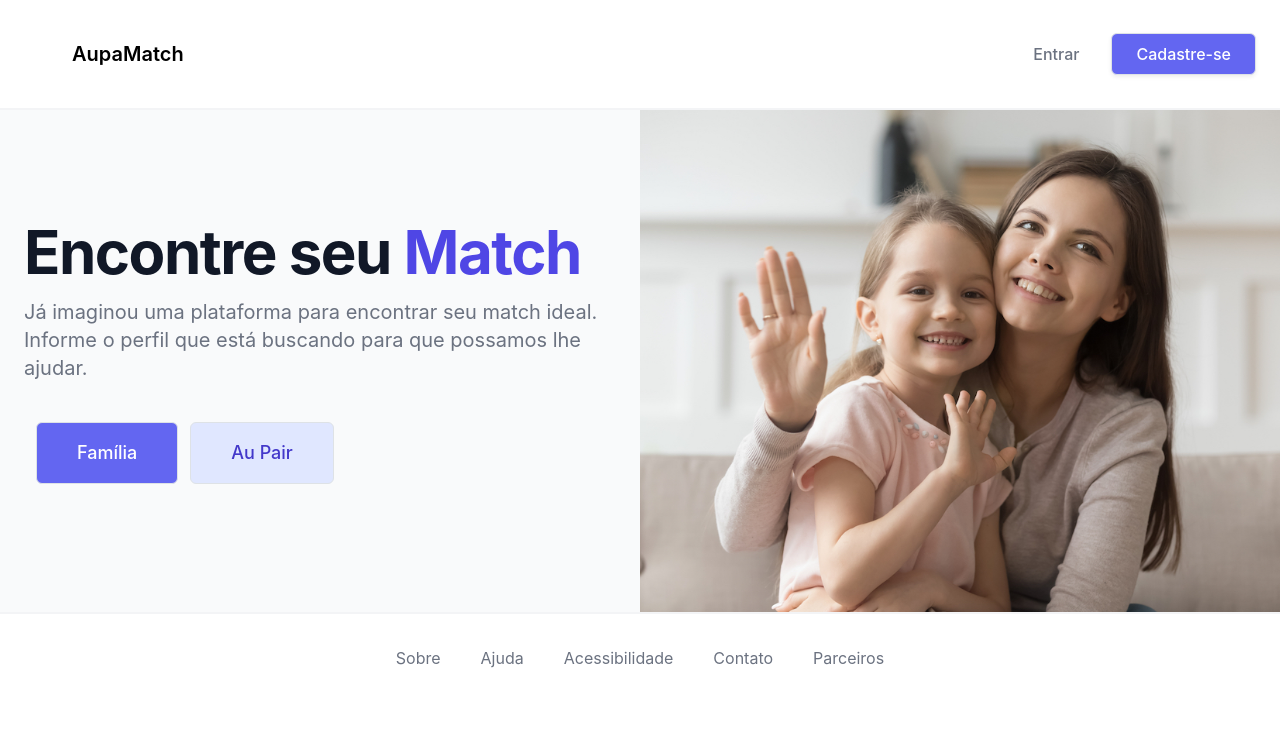
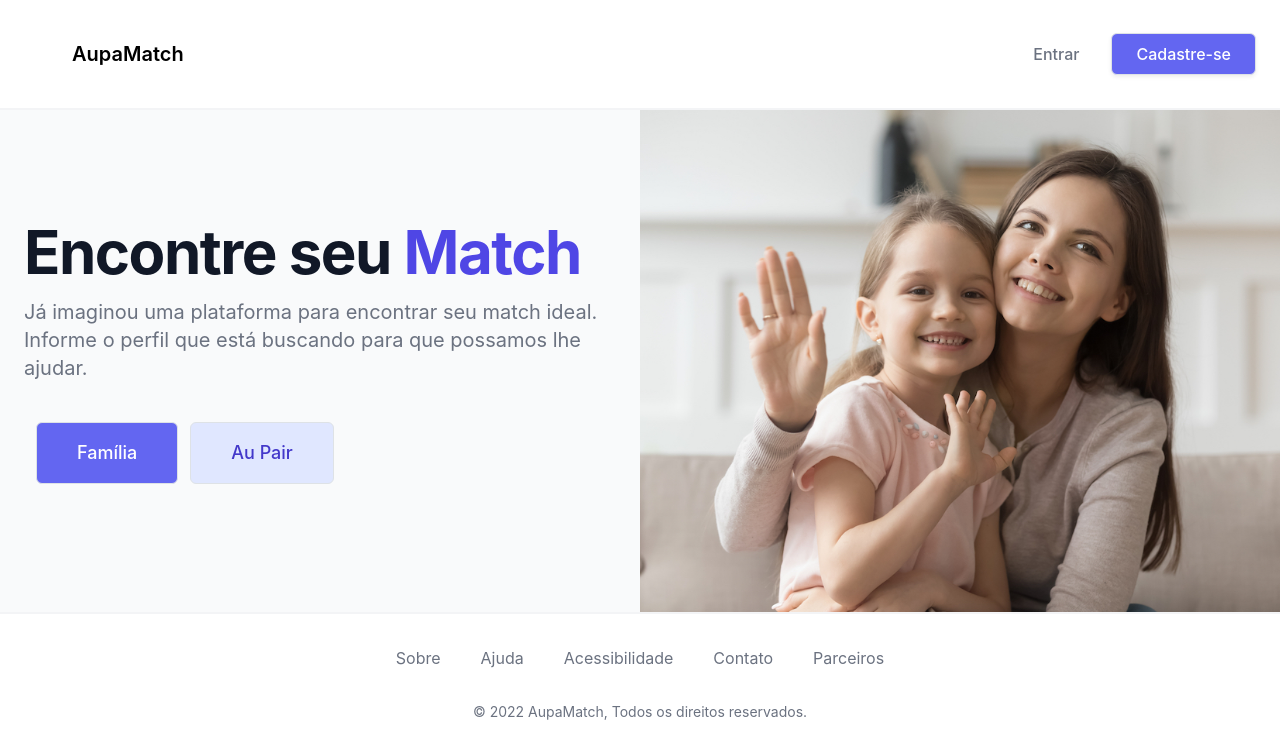
Before and after one commit to rafaelrsdc/aupamatch, a React (Create React App) app: page /home in a window 1280 px wide. Shown: the top 756 px of the page. Built offline with nearby package versions, Linux system fonts and the light colour scheme.

Commit message:
Add paragraph in the footer

```diff
--- a/src/components/Footer.js
+++ b/src/components/Footer.js
@@ -21,6 +21,7 @@ export default function Footer() {
             <div className="list flex justify-center gap-10">
                 {listItems}
             </div>
+            <p className="flex justify-center mt-8 text-sm text-gray-500">© 2022 AupaMatch, Todos os direitos reservados.</p>
         </div>
     )
 }
```
